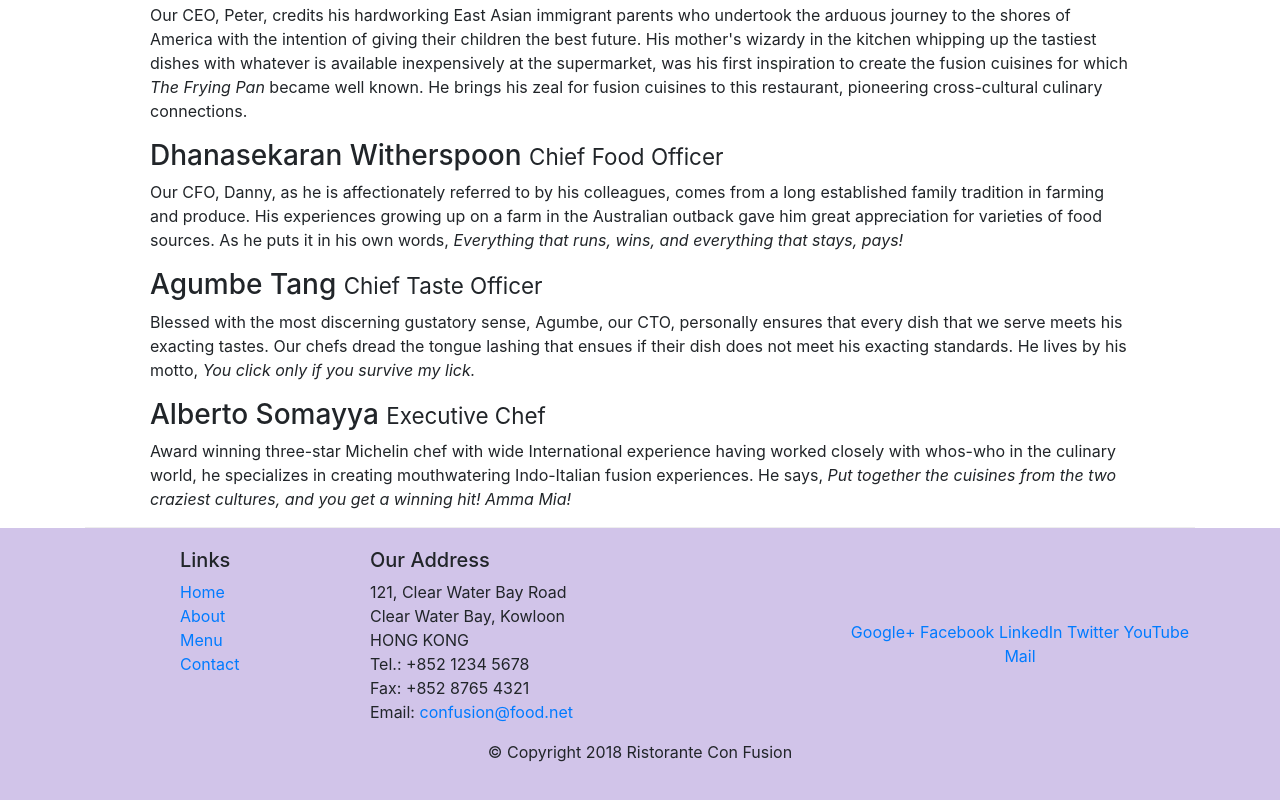
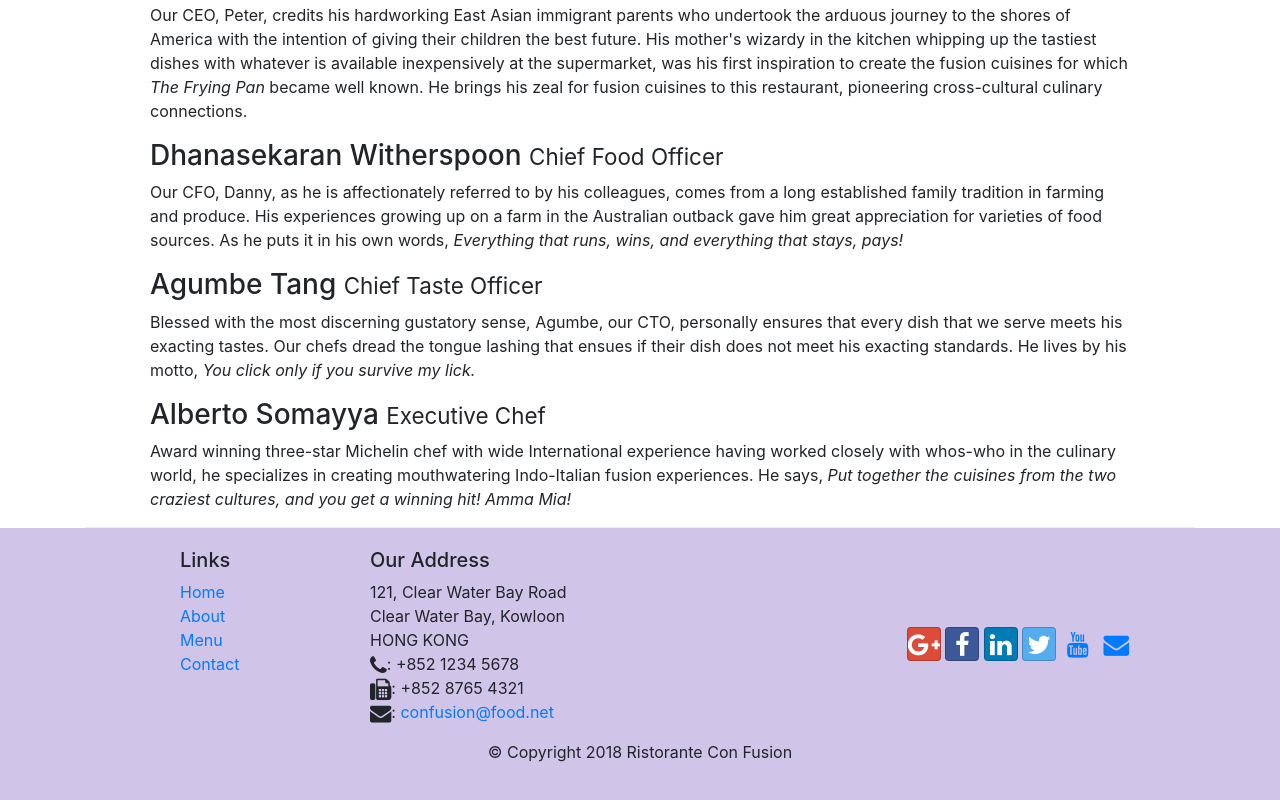
Before and after one commit to shriraksha158/Restaurent_Website, a website: page aboutus.html in a window 1280 px wide. Shown: the part 950-1750 px from the top of the page. Drawn offline with nearby package versions, Linux system fonts and the light colour scheme.

Commit message:
Icon Fonts

```diff
--- a/aboutus.html
+++ b/aboutus.html
@@ -10,6 +10,8 @@
 
     <!-- Bootstrap CSS -->
     <link rel="stylesheet" href="node_modules/bootstrap/dist/css/bootstrap.min.css" >
+    <link rel="stylesheet" href="node_modules/font-awesome/css/font-awesome.min.css">
+    <link rel="stylesheet" href="node_modules/bootstrap-social/bootstrap-social.css">
     <link rel="stylesheet" href="css/styles.css">
 
     <title>Ristorante Con Fusion: About Us</title>
@@ -27,10 +29,10 @@
             <div class="collapse navbar-collapse" id="Navbar">
 
                 <ul class="navbar-nav mr-auto">
-                    <li class="nav-item"> <a href="./index.html" class="nav-link"> Home </a></li>
-                    <li class="nav-item active"> <a href="#" class="nav-link"> About </a></li>
-                    <li class="nav-item"> <a href="#" class="nav-link"> Menu </a></li>
-                    <li class="nav-item"> <a href="#" class="nav-link"> Contact </a></li>
+                    <li class="nav-item"> <a href="./index.html" class="nav-link"><span class="fa fa-home fa-lg"></span> Home </a></li>
+                    <li class="nav-item active"> <a href="#" class="nav-link"><span class="fa fa-info fa-lg"></span> About </a></li>
+                    <li class="nav-item"> <a href="#" class="nav-link"><span class="fa fa-list fa-lg"></span> Menu </a></li>
+                    <li class="nav-item"> <a href="#" class="nav-link"><span class="fa fa-address-card fa-lg"></span> Contact </a></li>
                 </ul>
 
             </div>
@@ -108,19 +110,19 @@
 		              121, Clear Water Bay Road<br>
 		              Clear Water Bay, Kowloon<br>
 		              HONG KONG<br>
-		              Tel.: +852 1234 5678<br>
-		              Fax: +852 8765 4321<br>
-		              Email: <a href="mailto:confusion@food.net">confusion@food.net</a>
+		              <i class="fa fa-phone fa-lg"></i>: +852 1234 5678<br>
+		              <i class="fa fa-fax fa-lg"></i>: +852 8765 4321<br>
+		              <i class="fa fa-envelope fa-lg"></i>: <a href="mailto:confusion@food.net">confusion@food.net</a>
 		           </address>
                 </div>
                 <div class="col-12 col-sm-4 align-self-center">
                     <div class="text-center">
-                        <a href="http://google.com/+">Google+</a>
-                        <a href="http://www.facebook.com/profile.php?id=">Facebook</a>
-                        <a href="http://www.linkedin.com/in/">LinkedIn</a>
-                        <a href="http://twitter.com/">Twitter</a>
-                        <a href="http://youtube.com/">YouTube</a>
-                        <a href="mailto:">Mail</a>
+                        <a class="btn btn-social-icon btn-google" href="http://google.com/+"><i class="fa fa-google-plus fa-lg"></i></a>
+                        <a class="btn btn-social-icon btn-facebook" href="http://www.facebook.com/profile.php?id="><i class="fa fa-facebook fa-lg"></i></a>
+                        <a class="btn btn-social-icon btn-linkedin" href="http://www.linkedin.com/in/"><i class="fa fa-linkedin fa-lg"></i></a>
+                        <a class="btn btn-social-icon btn-twitter" href="http://twitter.com/"><i class="fa fa-twitter fa-lg"></i></a>
+                        <a class="btn btn-social-icon btn-youtube" href="http://youtube.com/"><i class="fa fa-youtube fa-lg"></i></a>
+                        <a class="btn btn-social-icon" href="mailto:"><i class="fa fa-envelope fa-lg"></i></a>
                     </div>
                 </div>
            </div>
--- a/package.json
+++ b/package.json
@@ -15,6 +15,8 @@
   },
   "dependencies": {
     "bootstrap": "^4.0.0",
+    "bootstrap-social": "^5.1.1",
+    "font-awesome": "^4.7.0",
     "jquery": "^3.3.1",
     "popper.js": "^1.12.9"
   }
```
Also changed, not shown: index.html (+15 -13 lines), 1 other file.
